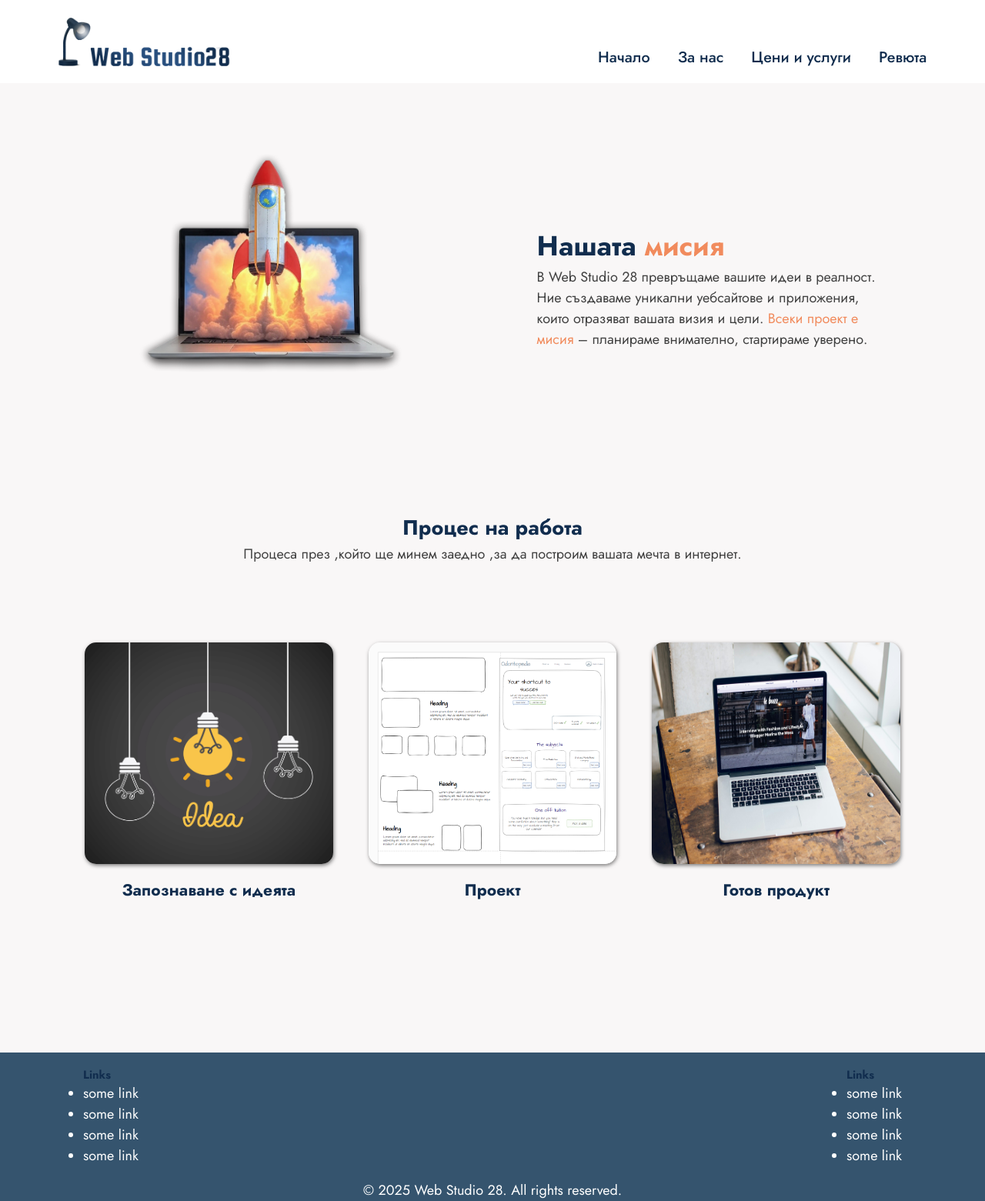
After one commit to AndonGoshev/webstudio28, a Django app: page /about/ in a window 1280 px wide. The commit adds this page. Shown: the whole page at 77% size. Run offline with Django 5.2, Linux system fonts and the light colour scheme.

Commit message:
about page under construction

```diff
--- /dev/null
+++ b/static/css/common/about/about.css
@@ -0,0 +1,9 @@
+#about-wrapper {
+    padding: 3em 0;
+    width: 100%;
+    display: flex;
+    flex-direction: column;
+    align-items: center;
+    gap: 8em;
+    margin-bottom: 8em;
+}
--- /dev/null
+++ b/static/css/common/about/top-section.css
@@ -0,0 +1,65 @@
+#about-top-wrapper {
+    width: 90%;
+    height: 20em;
+}
+
+#about-top-section {
+    position: relative;
+    width: 100%;
+    height: 100%;
+    display: flex;
+}
+
+#about-image-background img {
+    width: 100%;
+    height: 100%;
+}
+
+#about-top-text-container {
+    width: 50%;
+    display: flex;
+    flex-direction: column;
+    justify-content: center;
+    order: 2;
+    margin-top: 3.5em;
+}
+
+#about-top-text-container h1, #about-top-text-container p {
+    width: 80%;
+    margin: 0 auto;
+}
+
+#about-top-text-container span {
+    color: #F18B5D;
+}
+
+#about-top-image-container {
+    position: relative;
+    width: 50%;
+    height: 100%;
+    display: flex;
+    align-items: center;
+    justify-content: center;
+    z-index: 2;
+    border-top-right-radius: 150px;
+    border-bottom-left-radius: 150px;
+    overflow: hidden;
+}
+
+#about-image-background {
+    position: absolute;
+    width: 100%;
+    height: 100%;
+    z-index: -1;
+}
+
+#about-top-image {
+    width: 60%;
+    height: 80%;
+    object-fit: cover;
+}
+
+#about-top-image img {
+    width: 100%;
+    height: 100%;
+}
--- /dev/null
+++ b/static/css/common/about/work-road-section.css
@@ -0,0 +1,55 @@
+#work-road-wrapper {
+    width: 90%;
+    height: 28em;
+}
+
+#work-road-section {
+    width: 100%;
+    height: 100%;
+    display: flex;
+    flex-direction: column;
+    gap: 5em;
+}
+
+#work-road-text-container {
+    width: 100%;
+    display: flex;
+    flex-direction: column;
+    align-items: center;
+}
+
+#work-road-cards-section {
+    width: 100%;
+    display: flex;
+    align-items: center;
+    justify-content: space-evenly;
+}
+
+.work-road-card {
+    width: 28%;
+    height: 20em;
+    display: flex;
+    flex-direction: column;
+    justify-content: center;
+    align-items: center;
+}
+
+.work-road-card-image {
+    width: 100%;
+    height: 80%;
+    box-shadow: 1px 2px 5px rgba(0, 0, 0, 0.5);
+    border-radius: 15px;
+    overflow: hidden;
+    margin-bottom: 1em;
+    object-fit: cover;
+    object-position: center;
+}
+
+.work-road-card-image img {
+    width: 100%;
+    height: 100%;
+}
+
+#work-road-cards-section > div:nth-child(1) > div.work-road-card-image > img {
+    opacity: 0.9;
+}
--- a/static/css/styles.css
+++ b/static/css/styles.css
@@ -9,3 +9,6 @@
 @import "common/home/features-section.css";
 @import "common/home/standards-section.css";
 @import "common/home/bottom-section.css";
+@import "common/about/about.css";
+@import "common/about/top-section.css";
+@import "common/about/work-road-section.css";
--- a/templates/base/header/nav-section.html
+++ b/templates/base/header/nav-section.html
@@ -3,7 +3,7 @@
     <ul id="header-nav">
 
         <a href="#"><li>Начало</li></a>
-        <a href="#"><li>За нас</li></a>
+        <a href="{% url 'about' %}"><li>За нас</li></a>
         <a href="#"><li>Цени и услуги</li></a>
         <a href="#"><li>Ревюта</li></a>
 
--- /dev/null
+++ b/templates/common/about/about.html
@@ -0,0 +1,19 @@
+{% extends 'base/base.html' %}
+{% load static %}
+
+{% block title %}
+    За нас
+{% endblock %}
+
+{% block content %}
+
+    <div id="about-wrapper">
+
+        {% include 'common/about/top-section.html' %}
+
+        {% include 'common/about/work-road.html' %}
+
+    </div>
+
+
+{% endblock %}
--- /dev/null
+++ b/templates/common/about/top-section.html
@@ -0,0 +1,24 @@
+{% load static %}
+<div id="about-top-wrapper">
+
+    <div id="about-top-section">
+
+        <div id="about-top-text-container">
+
+            <h1>Нашата <span>мисия</span></h1>
+            <p>В Web Studio 28 превръщаме вашите идеи в реалност. Ние създаваме уникални уебсайтове и приложения, които
+                отразяват вашата визия и цели. <span>Всеки проект е мисия</span> – планираме внимателно, стартираме уверено.</p>
+
+        </div>
+
+        <div id="about-top-image-container">
+
+{#            <div id="about-image-background"><img src="{% static 'images/about-background.png' %}"></div>#}
+
+            <div id="about-top-image"><img src="{% static 'images/rocket.png' %}"></div>
+
+        </div>
+
+    </div>
+
+</div>
--- /dev/null
+++ b/templates/common/about/work-road.html
@@ -0,0 +1,55 @@
+{% load static %}
+<div id="work-road-wrapper">
+
+    <div id="work-road-section">
+
+        <div id="work-road-text-container">
+
+            <h2>Процес на работа</h2>
+            <p>Процеса през ,който ще минем заедно ,за да построим вашата мечта в интернет.</p>
+
+        </div>
+
+        <div id="work-road-cards-section">
+
+            <div class="work-road-card">
+
+                <div class="work-road-card-image"><img src="{% static 'images/idea.jpg' %}"></div>
+
+                <div class="work-road-card-text">
+
+                    <h3>Запознаване с идеята</h3>
+
+                </div>
+
+            </div>
+
+            <div class="work-road-card">
+
+                <div class="work-road-card-image"><img src="{% static 'images/project.png' %}"></div>
+
+                <div class="work-road-card-text">
+
+                    <h3>Проект</h3>
+
+                </div>
+
+            </div>
+
+            <div class="work-road-card">
+
+                <div class="work-road-card-image"><img src="{% static 'images/ready-product.jpg' %}"></div>
+
+                <div class="work-road-card-text">
+
+                    <h3>Готов продукт</h3>
+
+                </div>
+
+            </div>
+
+        </div>
+
+    </div>
+
+</div>
--- a/templates/common/home/bottom-section.html
+++ b/templates/common/home/bottom-section.html
@@ -6,11 +6,11 @@
         <div id="roadmap-text-section">
 
             <h1>От идея до реализация</h1>
-            <p>Вижте пътя по който ще минем заедно ,за да стигнем до вашето дигитално присъствие.</p>
+            <p>Очакваме ви ,за да минем пътя заедно ,който ще ни заведе до вашето онлайн присъствие.</p>
 
             <div id="roadmap-buttons-section">
 
-                <button onclick="" id="road-map-link-button">Напред</button>
+                <button onclick="" id="road-map-link-button">Цени и услуги</button>
                 <button onclick="" id="contacts-link-button">Контакти</button>
 
             </div>
--- a/webstudio28/common/urls.py
+++ b/webstudio28/common/urls.py
@@ -1,7 +1,8 @@
 from django.urls import path
 
-from webstudio28.common.views import HomeView
+from webstudio28.common.views import HomeView, AboutView
 
 urlpatterns = [
     path('', HomeView.as_view(), name='home'),
+    path('about/', AboutView.as_view(), name='about'),
 ]
--- a/webstudio28/common/views.py
+++ b/webstudio28/common/views.py
@@ -4,3 +4,7 @@ from django.views.generic import TemplateView
 
 class HomeView(TemplateView):
     template_name = 'common/home/home.html'
+
+
+class AboutView(TemplateView):
+    template_name = 'common/about/about.html'
```
Also changed, not shown: static/images/idea.jpg (added), static/images/idea.jpg.png (added), static/images/junior-ferreira-7esRPTt38nI-unsplash.jpg (added), static/images/project.png (added), static/images/ready-product.jpg (added), static/images/rocket.png (added), 1 other file.
